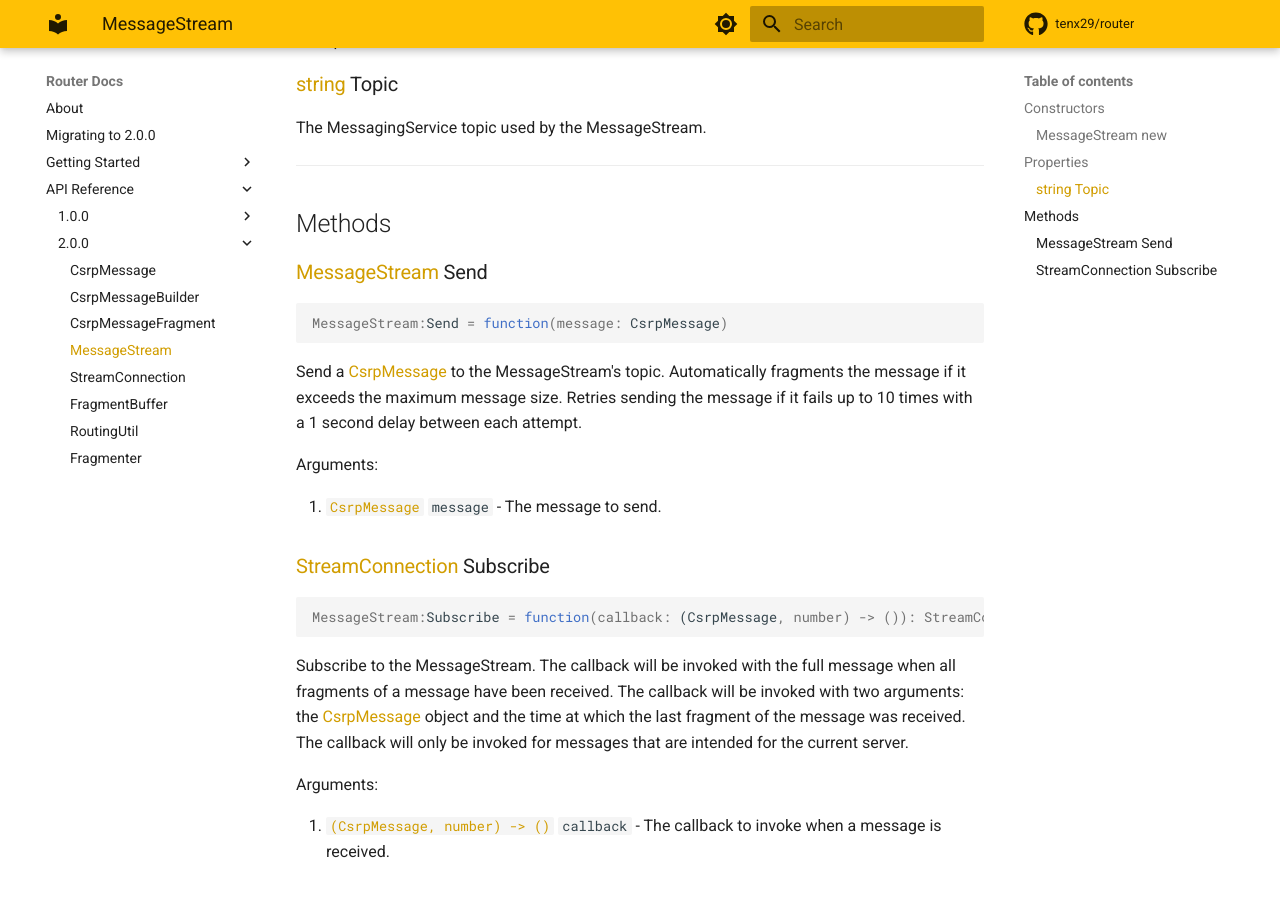
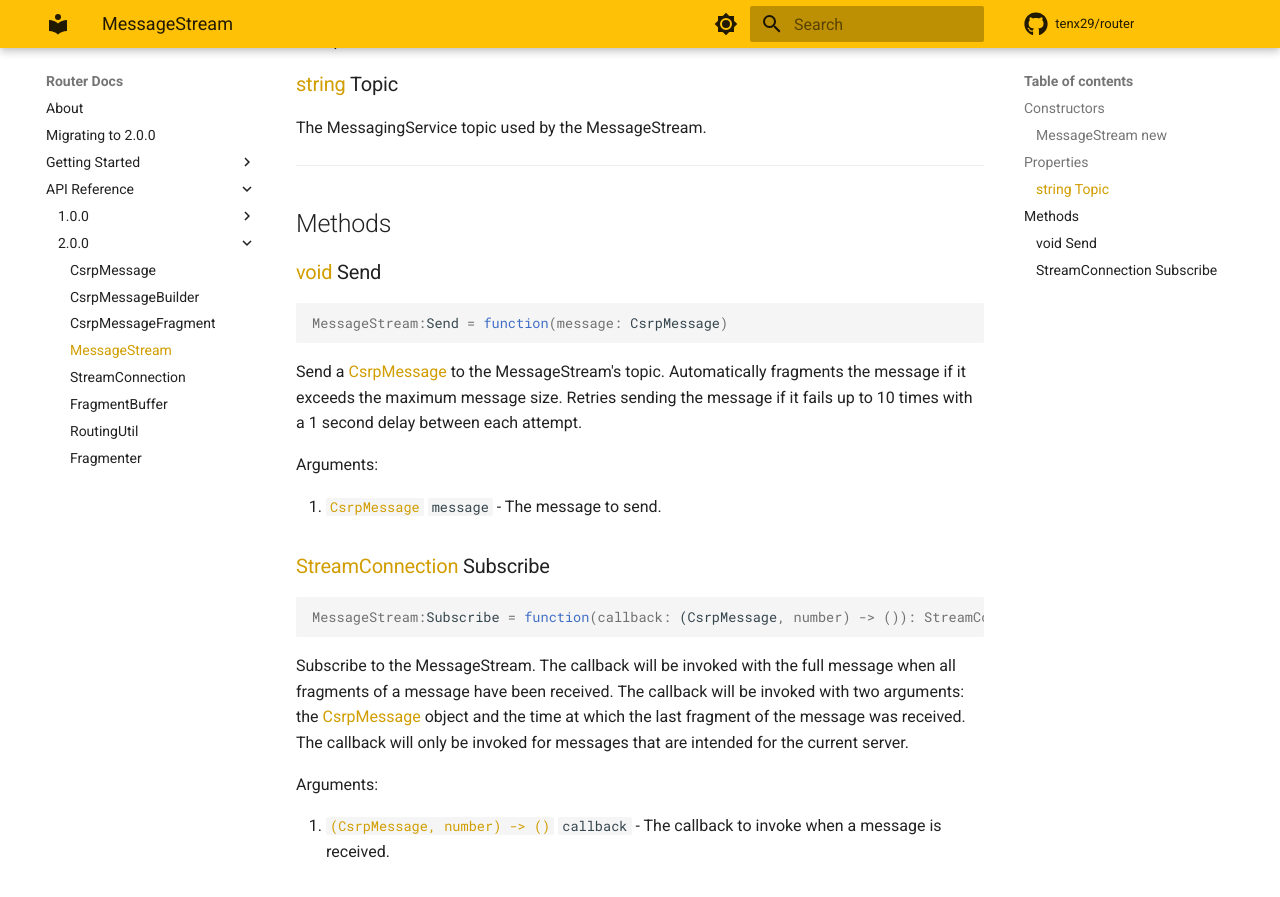
Before and after one commit to tenx29/router, an MkDocs documentation site: the page built from docs/api-reference/2.0.0/messagestream.md, in a window 1280 px wide and 900 px high, scrolled down 790 px. Shown: the top 897 px of the window. Built offline with MkDocs 1.6.1 and Material for MkDocs 9.7.7, drawn with Linux system fonts in a browser that asks for light colours; comment, search, counter and statistics services are not loaded.

Commit message:
Fix incorrect return type in docs

````diff
--- a/docs/api-reference/2.0.0/messagestream.md
+++ b/docs/api-reference/2.0.0/messagestream.md
@@ -32,7 +32,7 @@ The MessagingService topic used by the MessageStream.
 
 ## Methods
 
-### [MessageStream](messagestream.md) Send
+### [void](messagestream.md#void-send) Send
 
 ```lua
 MessageStream:Send = function(message: CsrpMessage)
````
Also changed, not shown: docs/api-reference/1.0.0/messagestream.md (+1 -1 lines).
